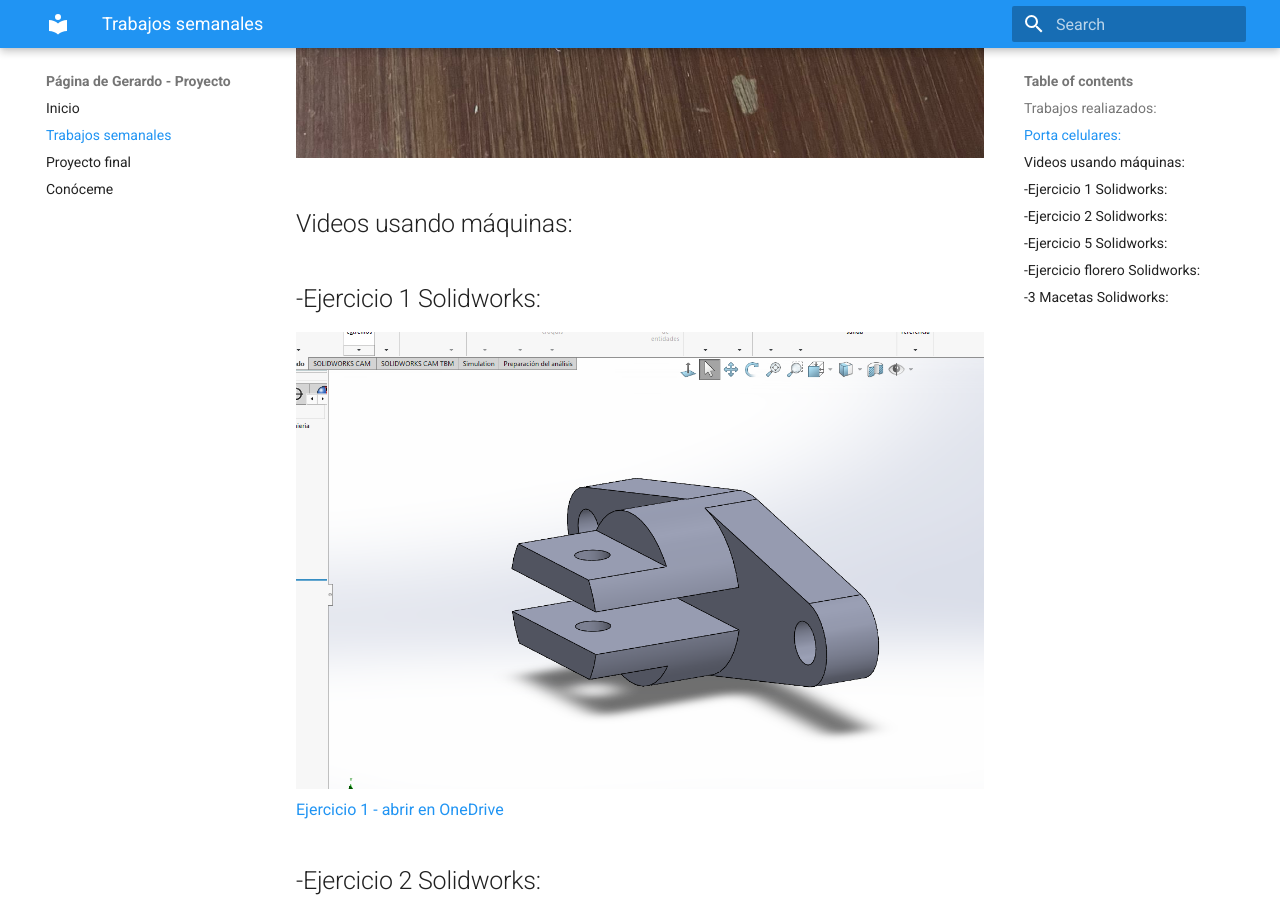
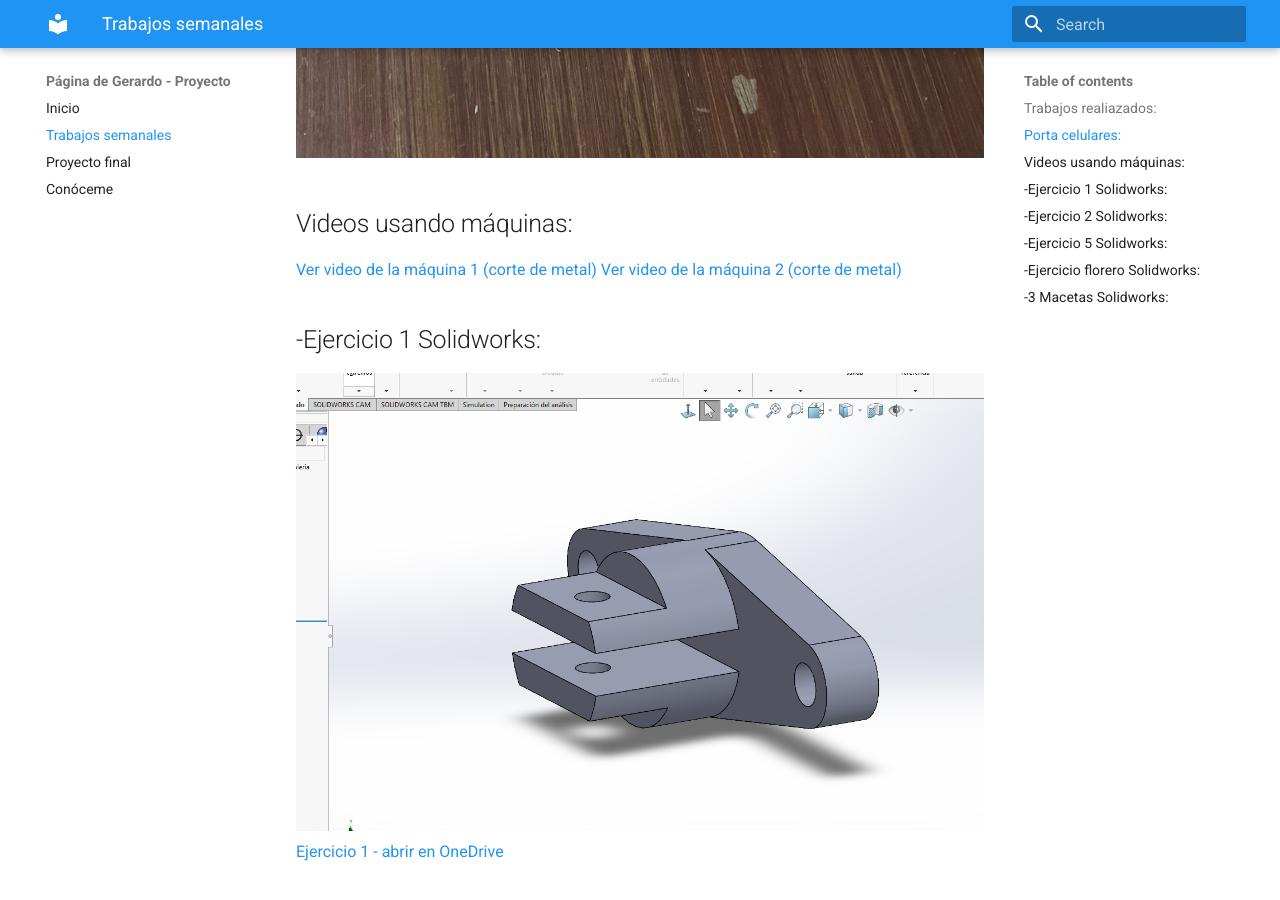
Before and after one commit to Gerardo-Esquivel/PortafolioProyecto, an MkDocs documentation site: the page built from docs/trabajos.md, in a window 1280 px wide and 900 px high, scrolled down 1065 px. Built offline with MkDocs 1.6.1 and Material for MkDocs 9.7.7, drawn with Linux system fonts in a browser that asks for light colours.

Commit message:
Update trabajos.md

```diff
--- a/docs/trabajos.md
+++ b/docs/trabajos.md
@@ -6,6 +6,9 @@
 ![portacelular](recursos/portacelular.jpeg "Portacelular")
 
 ##Videos usando máquinas:
+[Ver video de la máquina 1 (corte de metal)](recursos/videomaquina1.mp4)
+[Ver video de la máquina 2 (corte de metal)](recursos/videomaquina2.mp4)
+
 
 ##-Ejercicio 1 Solidworks:
 ![ejercicio1](recursos/Ejercicio%201.png "Ejercicio 1")
```
